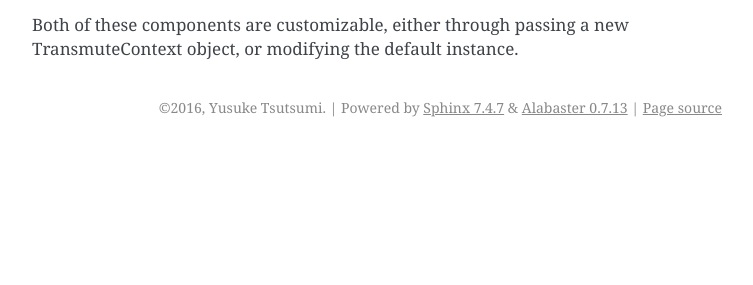
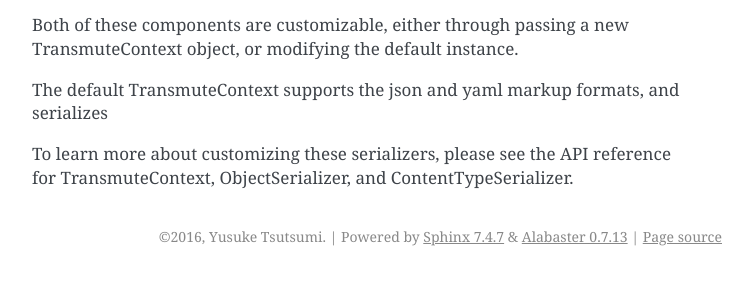
Before and after one commit to toumorokoshi/transmute-core, a Sphinx documentation site: the page built from docs/serialization.rst, in a window 1280 px wide, cut to the strip 353-638 px from the top of the page. Shown: the whole strip, without its empty margins (388-1141 px from the left). Built offline with Sphinx 7.4.7, drawn with Linux system fonts in a browser that asks for light colours.

```diff
--- a/docs/contentype_serialization.rst
+++ /dev/null
@@ -1,5 +0,0 @@
-=========================
-Serializing Content Types
-=========================
-
-Content Types
--- a/docs/index.rst
+++ b/docs/index.rst
@@ -12,7 +12,7 @@ web frameworks. A transmute toolbox provides the following:
 * declarative generation of http handler interfaces by parsing :doc:`function <function signatures>`.
 * validation and serialization to and from a variety of content types (e.g. json or yaml).
 * validation and serialization to and from native python objects, using `schematics <http://schematics.readthedocs.org/en/latest/>`_.
-* documentation of all handlers generated this way, via `swagger <http://swagger.io/>`_.
+* :ref:`autodocumentation <documentation>`_ of all handlers generated this way, via `swagger <http://swagger.io/>`_.
 
 Contents:
 
--- a/docs/serialization.rst
+++ b/docs/serialization.rst
@@ -13,3 +13,9 @@ an API. This is by chaining two parts:
 
 Both of these components are customizable, either through passing a new
 TransmuteContext object, or modifying the default instance.
+
+The default TransmuteContext supports the json and yaml markup formats,
+and serializes
+
+To learn more about customizing these serializers, please see the API reference
+for TransmuteContext, ObjectSerializer, and ContentTypeSerializer.
```
Also changed, not shown: docs/autodocumentation.rst (added, +8 -0 lines), docs/functions.rst (+22 -0 lines), docs/object_serialization.rst (deleted, +0 -10 lines), 1 other file.
